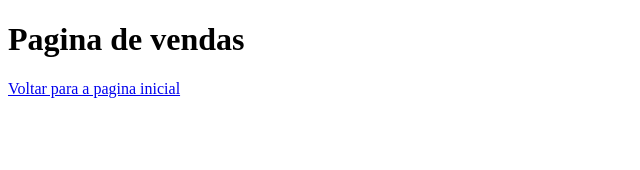
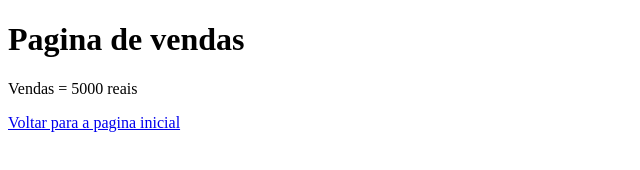
Before and after one commit to eduardoluizbogo/githubTestProj, a plain HTML site: page vendas.html in a window 1280 px wide. Shown: the whole page, without its empty margins (0-640 px from the left). Drawn offline with Linux system fonts and the light colour scheme.

Commit message:
Acrescentado o valor das vendas

```diff
--- a/vendas.html
+++ b/vendas.html
@@ -7,6 +7,7 @@
 </head>
 <body>
     <h1>Pagina de vendas</h1>
+    <p>Vendas = 5000 reais</p>
     <a href="index.html">Voltar para a pagina inicial</a>
 </body>
 </html>
```
